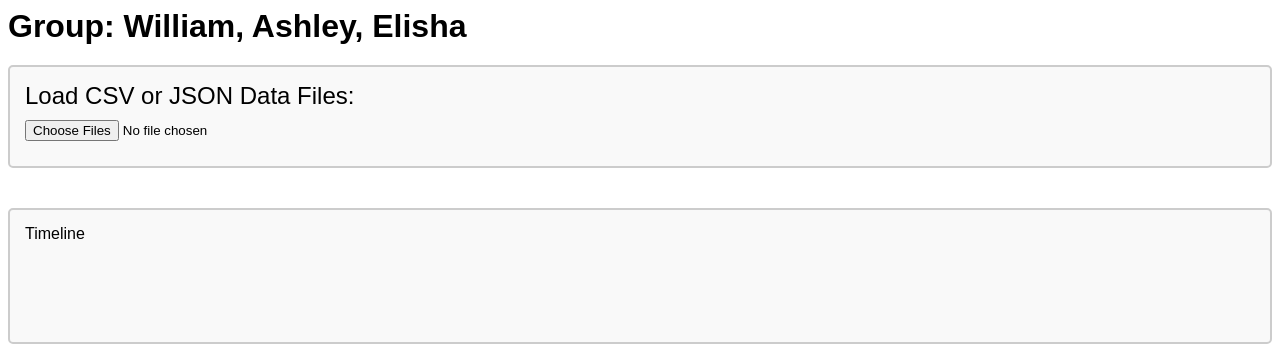
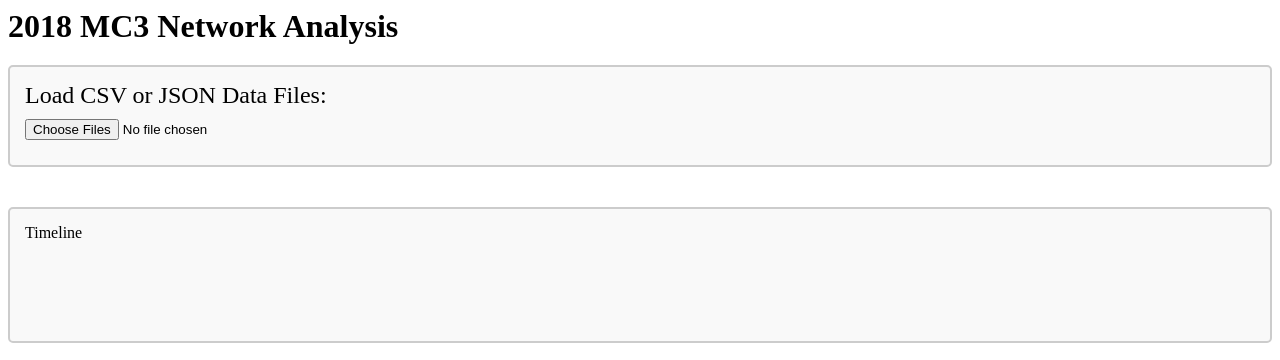
Before and after one commit to ajaxromik/d3ForceVAST2018MC3, a plain HTML site: page index.html in a window 1280 px wide. Drawn offline with Linux system fonts and the light colour scheme.

Commit message:
Renamed the title

```diff
--- a/index.html
+++ b/index.html
@@ -2,10 +2,10 @@
 <html lang="en">
     <head>
         <meta charset="utf-8">
-        <title>William Carr</title>
+        <title>2018 MC3 Network Analysis</title>
         <style type="text/css">
             body {
-                font-family: sans-serif;
+                font -family: sans-serif;
             }
 
             .flex {
@@ -39,7 +39,7 @@
     </head>
     <body>
         <div>
-            <h1 style="margin: 0;">Group: William, Ashley, Elisha</h1>
+            <h1 style="margin: 0;">2018 MC3 Network Analysis</h1>
         </div>
         <div class="flex">
             <div class="fileInput">
```
